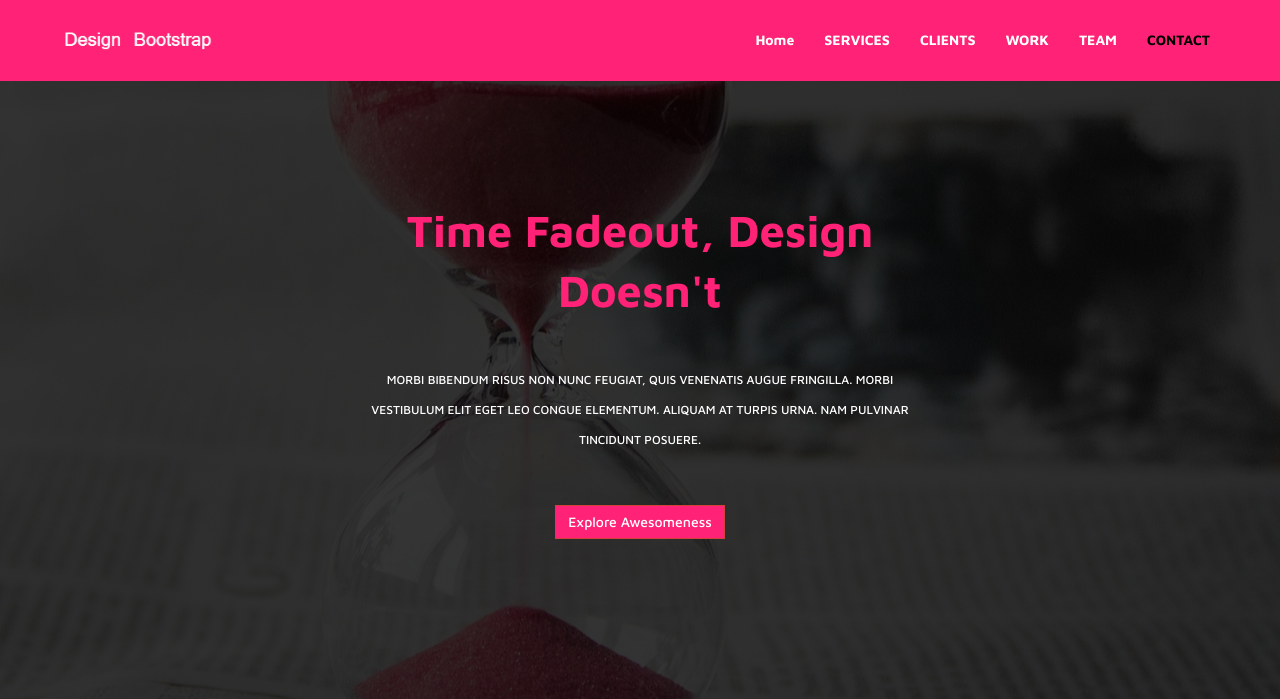
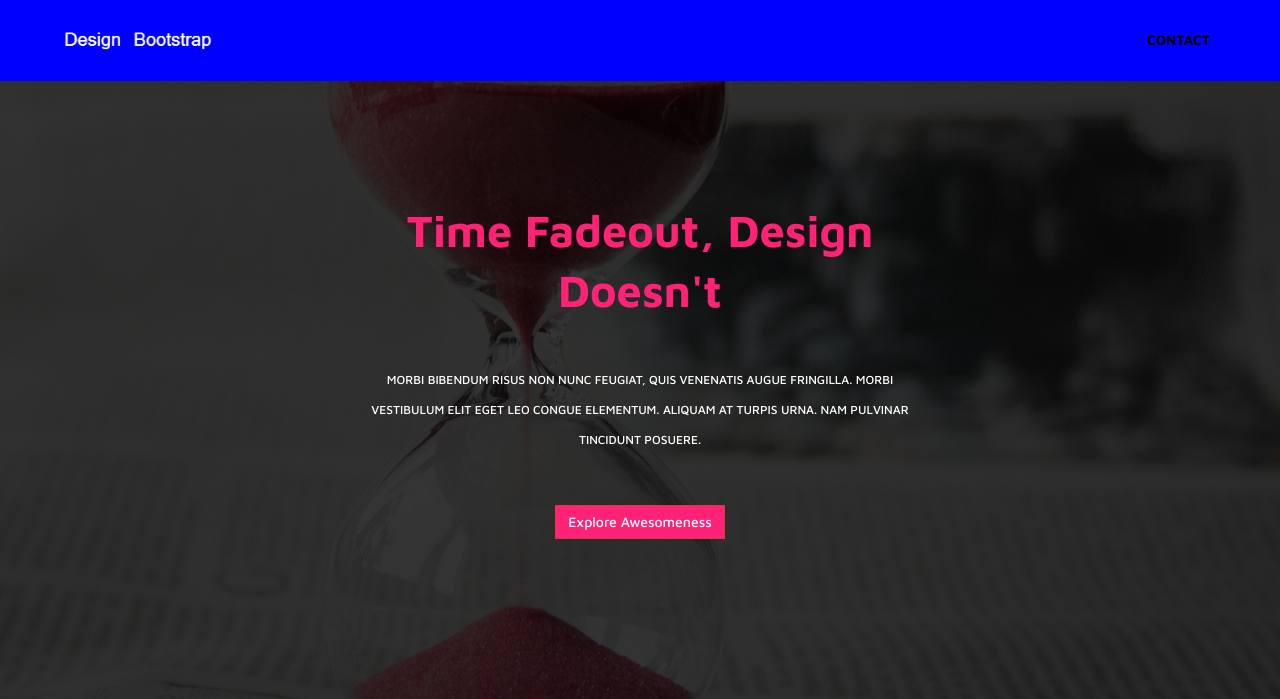
Before and after one commit to joshuadenton5/joshuadenton.github.io, a PHP site: page / in a window 1280 px wide. Shown: the top 699 px of the page. Run offline with PHP 8.4, Linux system fonts and the light colour scheme; some web fonts are replaced.

Commit message:
theme colour - blue

```diff
--- a/assets/css/style.css
+++ b/assets/css/style.css
@@ -71,11 +71,11 @@ padding:0px;
         height:50px;
     }
 .navbar-default .navbar-toggle {
-    border-color: #FFF;
+    border-color: blue;
 }
 
     .navbar-default .navbar-toggle .icon-bar {
-        background-color: #FFF;
+        background-color: blue;
     }
 
     .navbar-default .navbar-toggle:hover, .navbar-default .navbar-toggle:focus {
@@ -83,7 +83,7 @@ padding:0px;
     }
 
 .navbar-default .navbar-nav > li > a {
-    color: #fff;
+    color: blue;
     font-weight: 900;
 }
 
@@ -93,7 +93,7 @@ padding:0px;
     }
 
 .navbar-default {
-    background-color: #FF2276;
+    background-color: blue;
     border-color: transparent;
 }
 /* ADDED PADDING IN NAVBAR */
```
